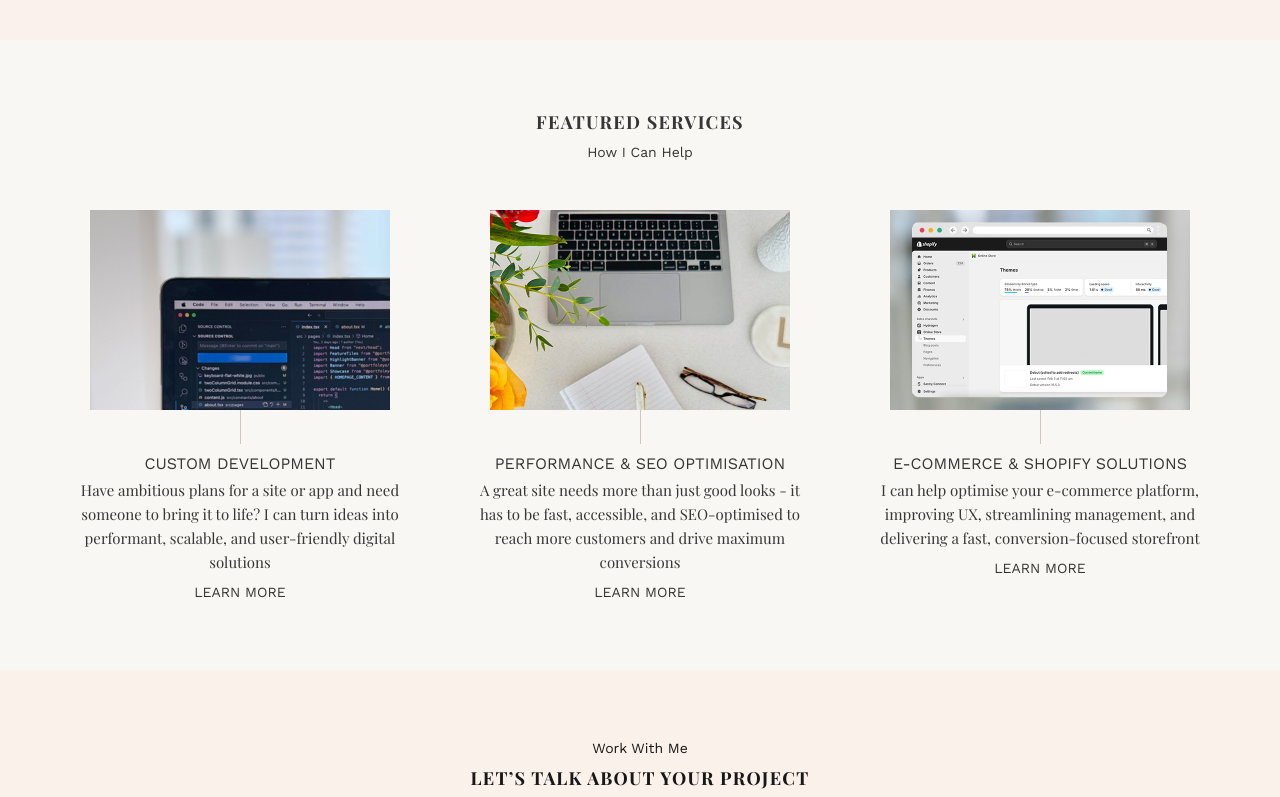
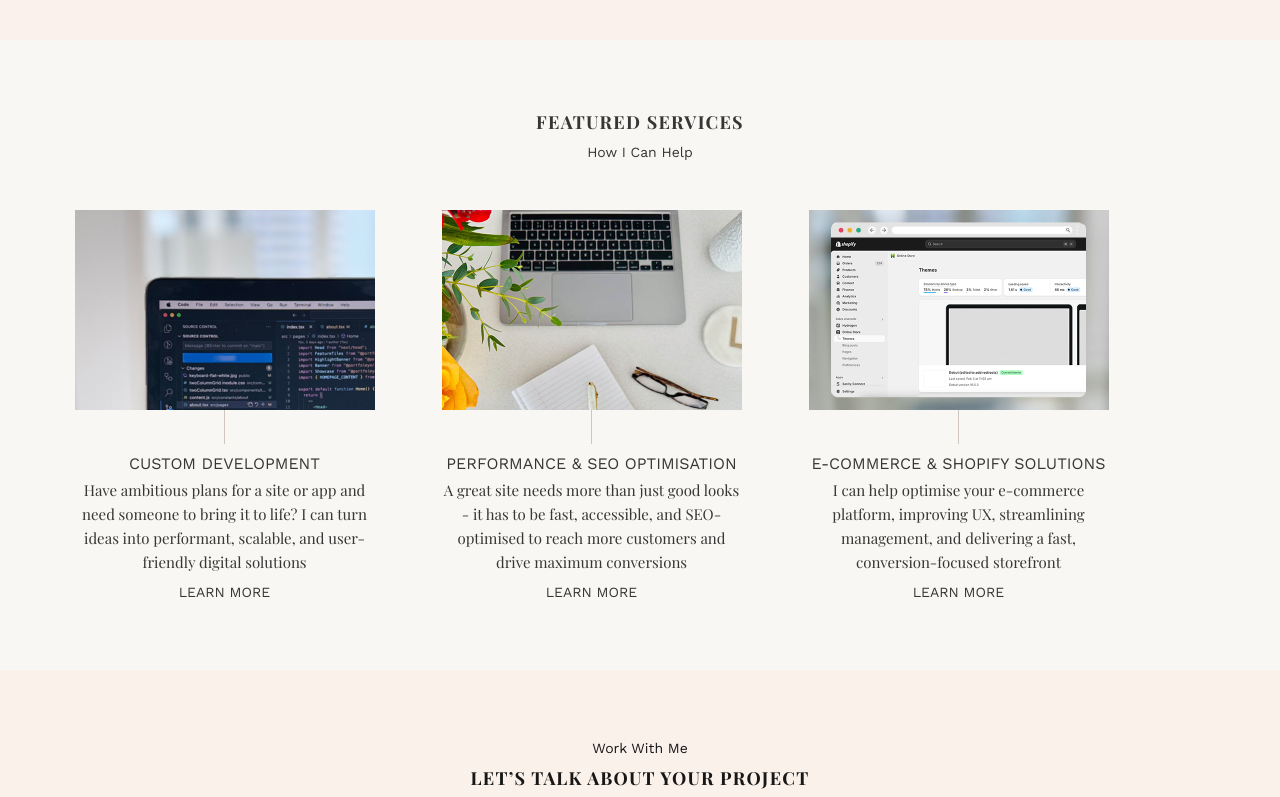
Before and after one commit to lindsayfoley/portfoleyo, a Next.js app: page / in a window 1280 px wide. Shown: the part 593-1390 px from the top of the page. Built offline with nearby package versions, Linux system fonts and the light colour scheme; a web font is replaced by a local one.

Commit message:
debugging padding issue, with large padding

```diff
--- a/src/components/featureTiles/featureTiles.module.css
+++ b/src/components/featureTiles/featureTiles.module.css
@@ -7,7 +7,8 @@
     .serviceWrapper {
       overflow-x: scroll;
       scroll-snap-type: x mandatory;
-      margin: 30px 100px 0 auto;
+      margin: 30px auto 0 auto;
+      padding-right: 100px;
       display: flex;
       -ms-overflow-style: none;
       scrollbar-width: none;
```
